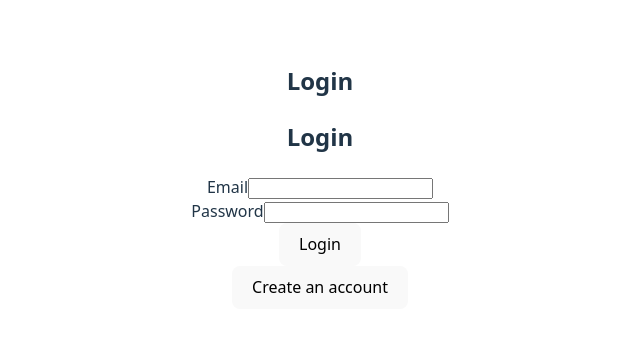
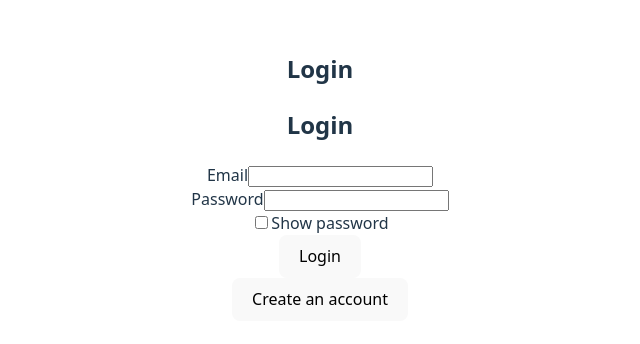
Before and after one commit to romanshrestha20/student-hostel-app, a React (Vite) app in the folder client/: page / in a window 1280 px wide. Shown: the part 224-568 px from the top of the page, without its empty margins (320-960 px from the left). Built offline with nearby package versions, Linux system fonts and the light colour scheme.

Commit message:
feat: enhance AuthForm component; add show password functionality, improve accessibility, and refactor form structure

```diff
--- a/client/src/components/AuthForm.tsx
+++ b/client/src/components/AuthForm.tsx
@@ -13,11 +13,14 @@ interface AuthFormProps {
   onToggleMode: () => void;
 }
 
+const roles: Role[] = ["student", "owner", "admin"];
+
 const AuthForm: React.FC<AuthFormProps> = ({ mode, onSuccess, onToggleMode }) => {
   const { login, register } = useAuth();
 
   const [loading, setLoading] = useState(false);
   const [error, setError] = useState<string | null>(null);
+  const [showPassword, setShowPassword] = useState(false);
 
   const [formData, setFormData] = useState({
     name: "",
@@ -26,17 +29,23 @@ const AuthForm: React.FC<AuthFormProps> = ({ mode, onSuccess, onToggleMode }) =>
     role: "student" as Role,
   });
 
-  const handleChange = (e: React.ChangeEvent<HTMLInputElement | HTMLSelectElement>) => {
+  const handleChange = (
+    e: React.ChangeEvent<HTMLInputElement | HTMLSelectElement>
+  ) => {
     const { name, value } = e.target;
-    setFormData(prev => ({ ...prev, [name]: value }));
+    setFormData((prev) => ({ ...prev, [name]: value }));
   };
 
   const handleSubmit = async (e: React.FormEvent) => {
     e.preventDefault();
+    if (loading) return;
+
     setLoading(true);
     setError(null);
+
     try {
       const { name, email, password, role } = formData;
+
       if (mode === "login") {
         await login(email, password);
         onSuccess({ email, password });
@@ -57,16 +66,20 @@ const AuthForm: React.FC<AuthFormProps> = ({ mode, onSuccess, onToggleMode }) =>
   };
 
   return (
-    <div className="max-w-md mx-auto mt-10 p-6 bg-white rounded shadow">
-      <h2 className="text-2xl font-bold mb-4 text-center">
+    <div className="max-w-md p-6 mx-auto mt-10 bg-white rounded shadow">
+      <h2 className="mb-4 text-2xl font-bold text-center">
         {mode === "login" ? "Login" : "Register"}
       </h2>
+
       <form onSubmit={handleSubmit} className="space-y-4">
         {mode === "register" && (
           <>
             <div>
-              <label className="block mb-1">Name</label>
+              <label htmlFor="name" className="block mb-1 font-medium">
+                Name
+              </label>
               <input
+                id="name"
                 type="text"
                 name="name"
                 value={formData.name}
@@ -75,24 +88,34 @@ const AuthForm: React.FC<AuthFormProps> = ({ mode, onSuccess, onToggleMode }) =>
                 className="w-full p-2 border rounded"
               />
             </div>
+
             <div>
-              <label className="block mb-1">Role</label>
+              <label htmlFor="role" className="block mb-1 font-medium">
+                Role
+              </label>
               <select
+                id="role"
                 name="role"
                 value={formData.role}
                 onChange={handleChange}
                 className="w-full p-2 border rounded"
               >
-                <option value="student">Student</option>
-                <option value="owner">Owner</option>
-                <option value="admin">Admin</option>
+                {roles.map((role) => (
+                  <option key={role} value={role}>
+                    {role.charAt(0).toUpperCase() + role.slice(1)}
+                  </option>
+                ))}
               </select>
             </div>
           </>
         )}
+
         <div>
-          <label className="block mb-1">Email</label>
+          <label htmlFor="email" className="block mb-1 font-medium">
+            Email
+          </label>
           <input
+            id="email"
             type="email"
             name="email"
             value={formData.email}
@@ -101,34 +124,60 @@ const AuthForm: React.FC<AuthFormProps> = ({ mode, onSuccess, onToggleMode }) =>
             className="w-full p-2 border rounded"
           />
         </div>
+
         <div>
-          <label className="block mb-1">Password</label>
+          <label htmlFor="password" className="block mb-1 font-medium">
+            Password
+          </label>
           <input
-            type="password"
+            id="password"
+            type={showPassword ? "text" : "password"}
             name="password"
             value={formData.password}
             onChange={handleChange}
             required
             className="w-full p-2 border rounded"
           />
+
+          <div className="flex items-center mt-2">
+            <input
+              id="showPassword"
+              type="checkbox"
+              checked={showPassword}
+              onChange={() => setShowPassword((prev) => !prev)}
+              className="mr-2"
+            />
+            <label htmlFor="showPassword" className="text-sm text-gray-700">
+              Show password
+            </label>
           </div>
-        {error && <p className="text-red-500 text-sm">{error}</p>}
+        </div>
+
+        {error && (
+          <p className="text-sm text-red-500" role="alert" aria-live="polite">
+            {error}
+          </p>
+        )}
+
         <button
           type="submit"
           disabled={loading}
-          className={`w-full p-2 text-white rounded ${
+          className={`w-full p-2 text-white rounded transition ${
             loading ? "bg-gray-400" : "bg-blue-600 hover:bg-blue-700"
           }`}
         >
           {loading ? "Loading..." : mode === "login" ? "Login" : "Register"}
         </button>
-        <div className="text-center mt-4">
+
+        <div className="mt-4 text-center">
           <button
             type="button"
             onClick={onToggleMode}
             className="text-blue-600 hover:underline"
           >
-            {mode === "login" ? "Create an account" : "Already have an account? Login"}
+            {mode === "login"
+              ? "Create an account"
+              : "Already have an account? Login"}
           </button>
         </div>
       </form>
```
Lines whose indentation alone changed are shown as unchanged.
